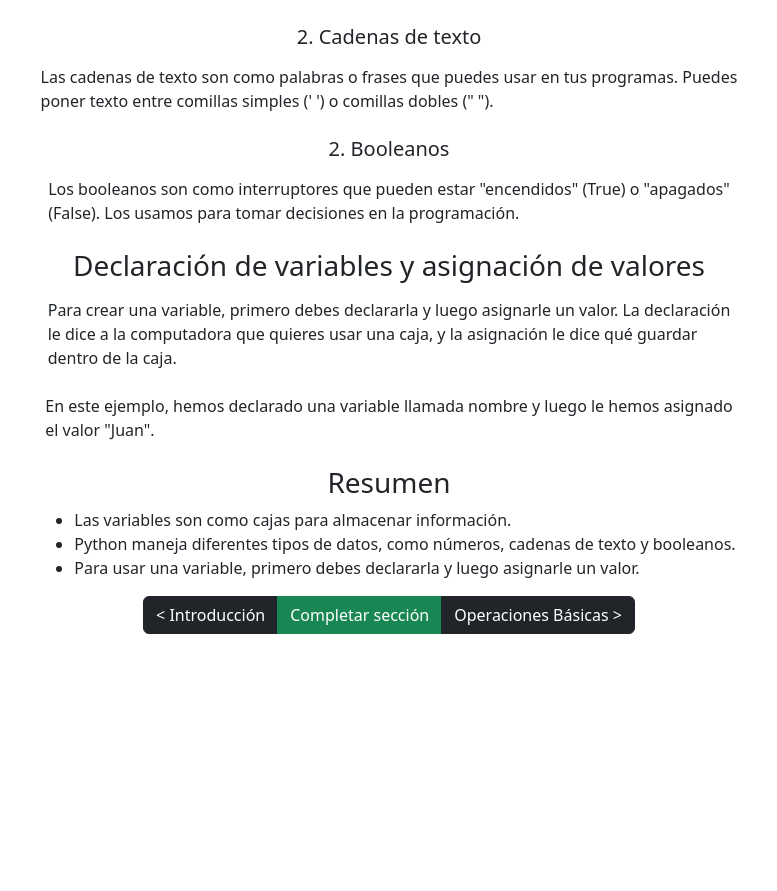
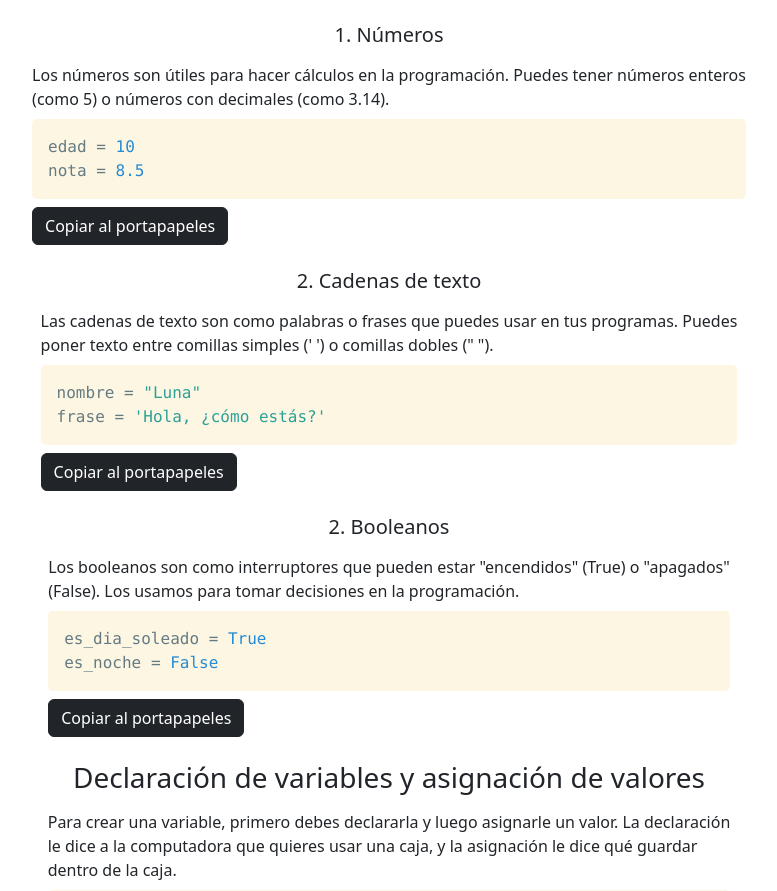
Before and after one commit to KevinSanchezO/code-kids-play, a React (Vite) app: page /variables in a window 1280 px wide. Shown: the part 727-1618 px from the top of the page, without its empty margins (251-1028 px from the left). Before the commit the page ends 1385 px from the top, so only its background shows below. Built offline with nearby package versions, Linux system fonts and the light colour scheme.

Commit message:
Implemented the clipboard component to copy code from the webpage

```diff
--- a/package.json
+++ b/package.json
@@ -14,7 +14,8 @@
     "react": "^18.2.0",
     "react-dom": "^18.2.0",
     "react-icons": "^4.11.0",
-    "react-router-dom": "6"
+    "react-router-dom": "6",
+    "react-syntax-highlighter": "^15.5.0"
   },
   "devDependencies": {
     "@types/react": "^18.2.15",
--- a/src/CodeKidPlayApp.jsx
+++ b/src/CodeKidPlayApp.jsx
@@ -7,7 +7,6 @@ export const CodeKidPlayApp = () => {
     <>
 
         <Navbar />
-
         <div className="container">
           <AppRouter />
         </div>
--- /dev/null
+++ b/src/components/ClipBoard.jsx
@@ -0,0 +1,24 @@
+import React, { useState } from 'react';
+import { Prism as SyntaxHighlighter } from 'react-syntax-highlighter';
+import { solarizedlight } from 'react-syntax-highlighter/dist/esm/styles/prism';
+
+export const ClipBoard = ({codigo}) => {
+  const [copiado, setCopiado] = useState(false);
+  const codigoPython = codigo;
+
+  const copiarAlPortapapeles = () => {
+    navigator.clipboard.writeText(codigoPython).then(() => {
+      setCopiado(true);
+    });
+  };
+
+  return (
+    <div>
+      <SyntaxHighlighter language="python" style={solarizedlight}>
+        {codigoPython}
+      </SyntaxHighlighter>
+      <button className='btn btn-dark' onClick={copiarAlPortapapeles}>Copiar al portapapeles</button>
+      {copiado && <p>¡Código copiado al portapapeles!</p>}
+    </div>
+  );
+};
--- a/src/components/index.js
+++ b/src/components/index.js
@@ -4,3 +4,4 @@ export * from './ModuleCard';
 export * from './ScrollToTop'
 export * from './ButtonGroup'
 export * from './PythonCodeDisplay'
+export * from './ClipBoard'
--- a/src/pages/modulepages/VariablePage.jsx
+++ b/src/pages/modulepages/VariablePage.jsx
@@ -1,5 +1,5 @@
 import { useEffect } from "react"
-import { ButtonGroup, ScrollToTop } from "../../components"
+import { ButtonGroup, ScrollToTop, ClipBoard } from "../../components"
 
 
 export const VariablePage = () => {
@@ -26,9 +26,12 @@ export const VariablePage = () => {
       mascota. Cuando quieras saber el nombre de tu mascota, solo tienes que abrir la caja  <br/>
       "nombre" y ver lo que hay adentro. Las variables son como estas cajas, y te ayudan a guardar  <br/>
       información en un programa de computadora.
+      <ClipBoard codigo =
+      {
+`nombre_mascota = "Rex"`} />
       </p>
 
-      {/* Ejemplo 1 */}
+
 
       <p className="mt-2">
       En este ejemplo, hemos creado una variable llamada 'nombre_mascota' y le hemos asignado<br/>
@@ -53,9 +56,12 @@ export const VariablePage = () => {
       <p className="mt-2">
       Los números son útiles para hacer cálculos en la programación. Puedes tener números enteros<br/>
       (como 5) o números con decimales (como 3.14).
+      <ClipBoard codigo =
+      {
+`edad = 10
+nota = 8.5`
+} />
       </p>
-
-      {/* Ejemplo 2 */}
 
       <h5 className="mt-2">
       2. Cadenas de texto
@@ -64,9 +70,12 @@ export const VariablePage = () => {
       <p className="mt-2">
       Las cadenas de texto son como palabras o frases que puedes usar en tus programas. Puedes<br/>
       poner texto entre comillas simples (' ') o comillas dobles (" ").
+      <ClipBoard codigo =
+      {
+`nombre = "Luna"
+frase = 'Hola, ¿cómo estás?'`
+} />
       </p>
-
-      {/* Ejemplo 3 */}
 
       <h5 className="mt-2">
       2. Booleanos
@@ -75,9 +84,12 @@ export const VariablePage = () => {
       <p className="mt-2">
       Los booleanos son como interruptores que pueden estar "encendidos" (True) o "apagados" <br/>
       (False). Los usamos para tomar decisiones en la programación.
+      <ClipBoard codigo =
+      {
+`es_dia_soleado = True
+es_noche = False`
+} />
       </p>
-
-      {/* Ejemplo 4 */}
 
       <h3 className="mt-2">
       Declaración de variables y asignación de valores
@@ -87,9 +99,17 @@ export const VariablePage = () => {
       Para crear una variable, primero debes declararla y luego asignarle un valor. La declaración <br/>
       le dice a la computadora que quieres usar una caja, y la asignación le dice qué guardar <br/>
       dentro de la caja.
+      <ClipBoard codigo =
+      {
+`# Declaración de variable
+nombre = ""
+
+# Asignación de valor
+nombre = "Juan"`
+} />
       </p>
 
-      {/* Ejemplo 5 */}
+
 
       <p className="mt-2">
       En este ejemplo, hemos declarado una variable llamada nombre y luego le hemos asignado<br/>
```
Also changed, not shown: 2 other files (tests, documents, lock files or other folders).
